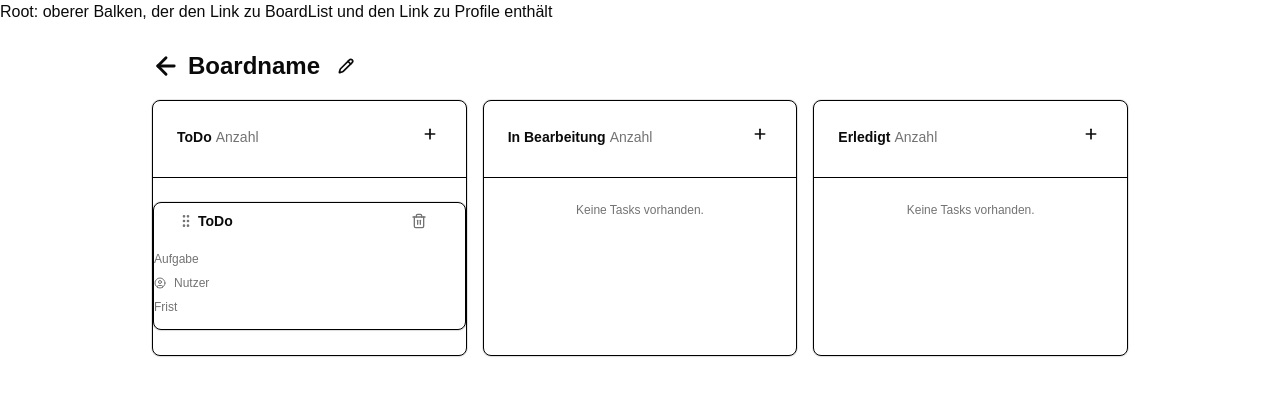
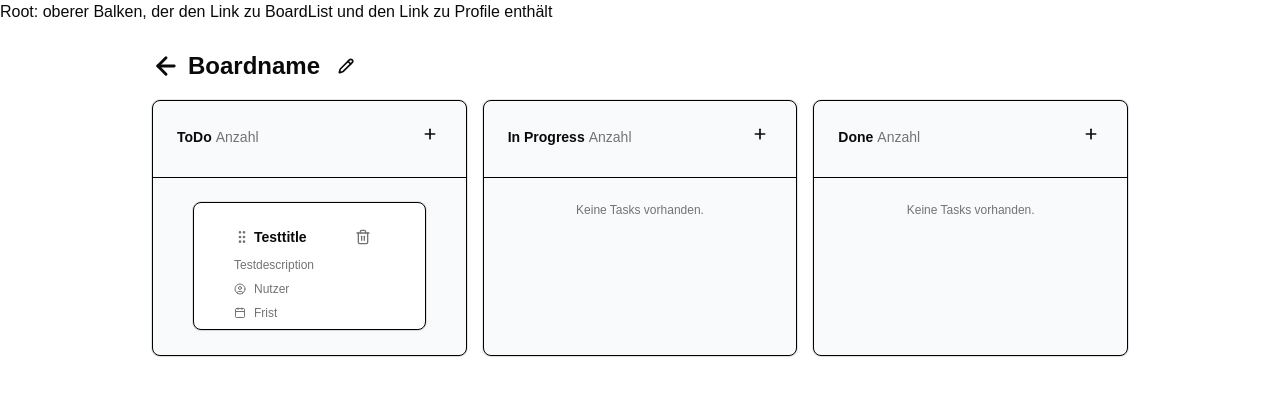
Before and after one commit to XeniaWilczek/kanbanboard, a React (Vite) app: page /kanbanboard/boardlist/1 in a window 1280 px wide. Shown: the top 396 px of the page. Built offline with nearby package versions, Linux system fonts and the light colour scheme.

Commit message:
Add logical dummy

```diff
--- a/src/components/BoardCard/BoardCard.tsx
+++ b/src/components/BoardCard/BoardCard.tsx
@@ -6,16 +6,17 @@ import {
   CardHeader,
   CardTitle,
 } from "@/components/ui/card";
+import type { Board } from "@/types/card.types";
 import { Dot, Trash2 } from "lucide-react";
 import { Link } from "react-router-dom";
 
-export default function BoardCard() {
+export default function BoardCard({ board }: { board: Board }) {
   return (
-    <Link to="boardlist/:id">
+    <Link to={`/boardlist/${board.id}`}>
       <Card className="flex flex-col gap-2 sborder border-black rounded-md transition-shadow hover:shadow-md hover:cursor-pointer">
         <CardHeader className="flex justify-between items-center">
           <CardTitle className="text-sm font-semibold hover:underline">
-            Board-Name
+            {board.title}
           </CardTitle>
           <CardAction>
             <Button
@@ -30,7 +31,7 @@ export default function BoardCard() {
         <CardDescription className="flex justify-start items-center gap-0.5 text-xs px-6 pt-1">
           <span>3 Spalten</span>
           <Dot strokeWidth={1.5} size={16}></Dot>
-          <span>0 Tasks</span>
+          <span>{board.tasks.length} Tasks</span>
         </CardDescription>
       </Card>
     </Link>
--- a/src/components/StatusCards/StatusCards.tsx
+++ b/src/components/StatusCards/StatusCards.tsx
@@ -1,6 +1,7 @@
 import {
   Card,
   CardAction,
+  CardContent,
   CardDescription,
   CardHeader,
   CardTitle,
@@ -8,11 +9,12 @@ import {
 import { Button } from "@base-ui/react/button";
 import { Plus } from "lucide-react";
 import TaskCard from "../TaskCard/TaskCard";
+import type { Board } from "@/types/card.types";
 
-export default function StatusCards() {
+export default function StatusCards({ board }: { board: Board }) {
   return (
     <div className="details-list w-full h-64 grid grid-cols-3 gap-4">
-      <Card className="border border-black rounded-md h-64">
+      <Card className="border border-black rounded-md h-64 bg-gray-50">
         <CardHeader className="border-b border-black">
           <CardTitle className="w-full flex justify-between items-center">
             <div className="flex justify-start items-center gap-1">
@@ -26,13 +28,19 @@ export default function StatusCards() {
             </CardAction>
           </CardTitle>
         </CardHeader>
-        <TaskCard></TaskCard>
+        <CardContent>
+          {board.tasks
+            .filter((t) => t.status === "ToDo")
+            .map((t) => (
+              <TaskCard key={t.id} task={t} />
+            ))}
+        </CardContent>
       </Card>
-      <Card className="border border-black rounded-md h-64">
+      <Card className="border border-black rounded-md h-64 bg-gray-50">
         <CardHeader className="border-b border-black pb-2">
           <CardTitle className="w-full flex justify-between items-center">
             <div className="flex justify-start items-center gap-1">
-              <h3 className="text-sm font-semibold">In Bearbeitung</h3>
+              <h3 className="text-sm font-semibold">In Progress</h3>
               <CardDescription>Anzahl</CardDescription>
             </div>
             <CardAction>
@@ -42,16 +50,16 @@ export default function StatusCards() {
             </CardAction>
           </CardTitle>
         </CardHeader>
-        <CardDescription>
+        <CardContent className="text-muted-foreground">
           <p className="text-xs text-center">Keine Tasks vorhanden.</p>
-          <div></div>
-        </CardDescription>
+          <div className="task-container"></div>
+        </CardContent>
       </Card>
-      <Card className="border border-black rounded-md h-64">
+      <Card className="border border-black rounded-md h-64 bg-gray-50">
         <CardHeader className="border-b border-black pb-2">
           <CardTitle className="w-full flex justify-between items-center">
             <div className="flex justify-start items-center gap-1">
-              <h3 className="text-sm font-semibold">Erledigt</h3>
+              <h3 className="text-sm font-semibold">Done</h3>
               <CardDescription>Anzahl</CardDescription>
             </div>
             <CardAction>
@@ -61,10 +69,10 @@ export default function StatusCards() {
             </CardAction>
           </CardTitle>
         </CardHeader>
-        <CardDescription>
+        <CardContent className="text-muted-foreground">
           <p className="text-xs text-center">Keine Tasks vorhanden.</p>
-          <div></div>
-        </CardDescription>
+          <div className="task-container"></div>
+        </CardContent>
       </Card>
     </div>
   );
--- a/src/components/TaskCard/TaskCard.tsx
+++ b/src/components/TaskCard/TaskCard.tsx
@@ -1,27 +1,26 @@
 import {
   Card,
   CardAction,
-  CardDescription,
   CardHeader,
   CardTitle,
+  CardContent,
 } from "@/components/ui/card";
 import { Button } from "../ui/button";
-import { CircleUser, GripVertical, Trash2 } from "lucide-react";
+import { Calendar, CircleUser, GripVertical, Trash2 } from "lucide-react";
+import type { Task } from "@/types/card.types";
 
-export default function TaskCard() {
+export default function TaskCard({ task }: { task: Task }) {
   return (
-    <Card className="task-card flex-col gap-2 border border-black rounded-md h-32 py-0">
+    <Card className="task-card mx-4 p-4 flex-col gap-0.5 border border-black rounded-md h-32">
       <CardHeader>
         <CardTitle className="w-full flex justify-between items-center">
           <div className="flex justify-start items-center gap-1">
-            <CardDescription>
-              <GripVertical
-                size={16}
-                className="hover:cursor-pointer"
-              ></GripVertical>
-            </CardDescription>
+            <GripVertical
+              size={16}
+              className="text-muted-foreground hover:cursor-pointer"
+            ></GripVertical>
             <h3 className="text-sm font-semibold hover:underline hover:cursor-pointer">
-              ToDo
+              {task.title}
             </h3>
           </div>
           <CardAction>
@@ -35,15 +34,17 @@ export default function TaskCard() {
           </CardAction>
         </CardTitle>
       </CardHeader>
-      <CardDescription className=" w-full flex flex-col gap-2 justify-start items-start">
-        <span className="text-xs">Aufgabe</span>
+      <CardContent className="w-full text-muted-foreground flex flex-col gap-2 justify-start items-start">
+        <p className="text-xs">{task.description}</p>
         <div className="flex gap-2 justify-center items-center">
           <CircleUser size="12"></CircleUser>
-
-          <span className="text-xs">Nutzer</span>
+          <p className="text-xs">Nutzer</p>
         </div>
-        <span className="text-xs">Frist</span>
-      </CardDescription>
+        <div className="flex justify-center items-center gap-2">
+          <Calendar size={12}></Calendar>
+          <p className="text-xs">Frist</p>
+        </div>
+      </CardContent>
     </Card>
   );
 }
--- a/src/routes/DetailView/DetailView.tsx
+++ b/src/routes/DetailView/DetailView.tsx
@@ -1,13 +1,29 @@
 import StatusCards from "@/components/StatusCards/StatusCards";
 import { Button } from "@/components/ui/button";
 import { Input } from "@/components/ui/input";
+import type { Board } from "@/types/card.types";
 import { ArrowLeft, Check, Pencil, X } from "lucide-react";
 import { useState } from "react";
-import { Link } from "react-router-dom";
+import { Link, useParams } from "react-router-dom";
 
 export default function DetailView() {
+  const { id } = useParams();
   const [edit, setEdit] = useState(false);
   const [boardName, setBoardName] = useState("Boardname");
+  const [boards, setBoards] = useState<Board[]>([
+    {
+      id: "1",
+      title: "Test",
+      tasks: [
+        {
+          id: "1",
+          title: "Testtitle",
+          status: "ToDo",
+          description: "Testdescription",
+        },
+      ],
+    },
+  ]);
 
   function showEditField() {
     console.log(edit);
@@ -70,7 +86,7 @@ export default function DetailView() {
         </Link>
         {showEditField()}
       </div>
-      <StatusCards></StatusCards>
+      <StatusCards board={boards[0]}></StatusCards>
     </div>
   );
 }
--- a/src/routes/boardList/BoardList.tsx
+++ b/src/routes/boardList/BoardList.tsx
@@ -1,10 +1,25 @@
 import { Plus } from "lucide-react";
 import BoardCard from "../../components/BoardCard/BoardCard";
 import { Button } from "@/components/ui/button";
+import { useState } from "react";
+import type { Board } from "@/types/card.types";
 
 export default function BoardList() {
+  const [boards, setBoards] = useState<Board[]>([
+    {
+      id: "1",
+      title: "Test",
+      tasks: [
+        {
+          id: "1",
+          title: "Testtitle",
+          status: "ToDo",
+          description: "Testdescription",
+        },
+      ],
+    },
+  ]);
   //Hinzufügen: p-Element "Noch keine Boards vorhanden", wenn die Liste leer ist
-  //Link zur Detailansicht hinzufügen
   return (
     <>
       <div className="board-overview w-[80vw] h-auto mx-auto p-6 flex flex-col gap-4">
@@ -16,9 +31,9 @@ export default function BoardList() {
           </Button>
         </div>
         <div className="board-list w-full h-auto grid grid-cols-3 gap-4 bg-white">
-          <BoardCard></BoardCard>
-          <BoardCard></BoardCard>
-          <BoardCard></BoardCard>
+          {boards.map((board) => {
+            return <BoardCard key={board.id} board={board}></BoardCard>;
+          })}
         </div>
       </div>
     </>
--- /dev/null
+++ b/src/types/card.types.ts
@@ -0,0 +1,12 @@
+export interface Board {
+  id: string;
+  title: string;
+  tasks: Task[];
+}
+
+export interface Task {
+  id: string;
+  title: string;
+  status: "ToDo" | "InProgress" | "Done";
+  description: string;
+}
```
